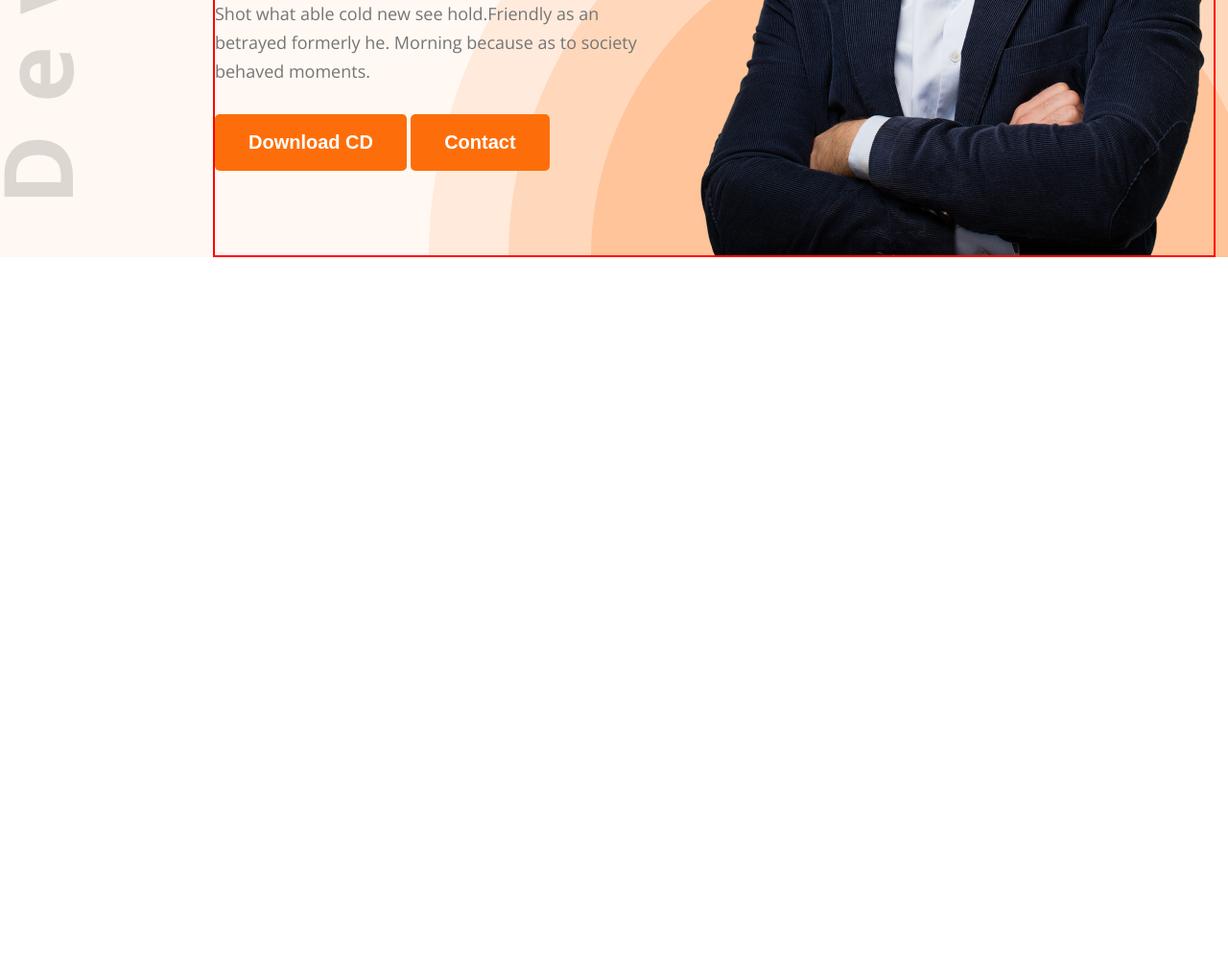
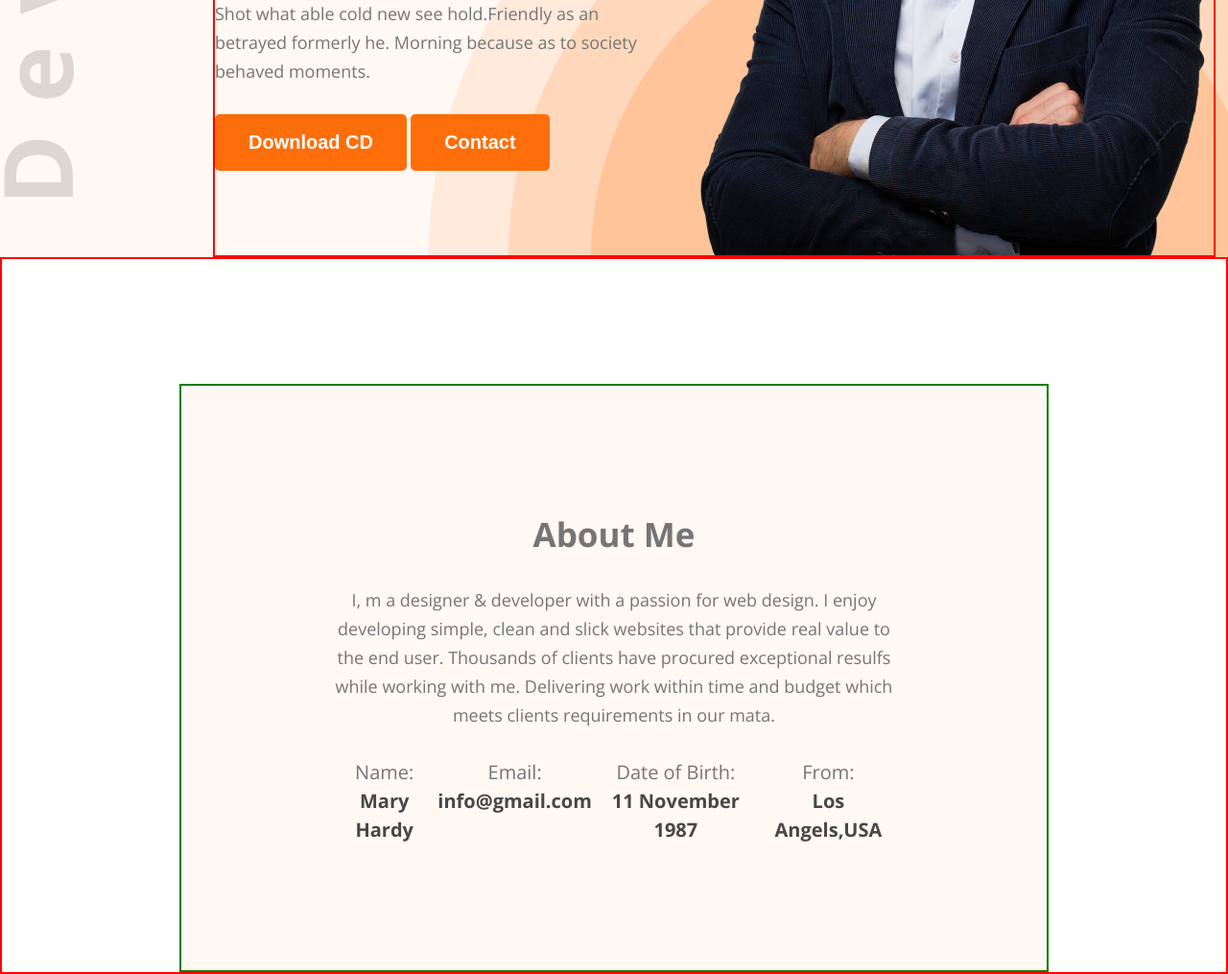
Before and after one commit to ManiacCoder1/hero-dev-portfolio-code, a plain HTML site: page index.html in a window 1280 px wide. Shown: the part 558-1573 px from the top of the page at 96% size. Before the commit the page ends 826 px from the top, so only its background shows below. Drawn offline with nearby package versions, Linux system fonts and the light colour scheme.

Commit message:
portfolio

```diff
--- a/index.html
+++ b/index.html
@@ -41,6 +41,33 @@
 
 
     </header>
+    <section id="about">
+    <div class="about-container">
+        <div class="section-heading">
+            <h2>About Me</h2>
+            <p>I, m a designer & developer with a passion for web design. I enjoy developing simple, clean and slick websites that provide real value to the end user. Thousands of clients have procured exceptional resulfs while working with me. Delivering work within time and budget which meets clients requirements in our mata.</p>
+        </div>
+        <div class="about-info">
+            <div class="info-card">
+                <p>Name:</p>
+                <h4>Mary Hardy</h4>
+            </div>
+            <div class="info-card">
+                <p>Email:</p>
+                <h4>info@gmail.com</h4>
+            </div>
+            <div class="info-card">
+                <p>Date of Birth:</p>
+                <h4>11 November 1987</h4>
+            </div>
+            <div class="info-card">
+                <p>From:</p>
+                <h4>Los Angels,USA</h4>
+            </div>
+
+        </div>
+    </div>
+    </section>
 
 </body>
 </html>
--- a/styles/portfolio.css
+++ b/styles/portfolio.css
@@ -33,6 +33,23 @@
 
 
 
+ }
+ .section-heading{
+    max-width: 827px;
+    text-align: center;
+ }
+ .section-heading h2{
+    font-size: 35px;
+    color: #757575;
+    margin-bottom: 30px;
+
+
+ }
+ .section-heading p{
+    font-size: 18px;
+    margin-bottom: 30px;
+    line-height: 30px;
+    color: #757575;
  }
  /* main style */
  header{
@@ -106,3 +123,33 @@
     vertical-align: middle;
     /* to remove gap from the under of the image */
  }
+ #about{
+    padding-top: 130px;
+    border: 2px solid red;
+ }
+ #about .about-container{
+    width: 71%;
+    max-width: 1140px;
+    border: 2px solid green;
+    margin: 0 auto;
+    text-align: center;
+    background-color: #FFF8F3;
+    padding: 131px 156px;
+ }
+ #about .about-container .about-info{
+    display: flex;
+    margin: 0 auto;
+    justify-content: space-around;
+ }
+ .about-info .info-card p{
+    font-size: 20px;
+    line-height: 30px;
+    color: #757575;
+
+ }
+ .about-info .info-card h4{
+    font-size: 20px;
+    line-height: 30px;
+    color: #474747;
+
+ }
```
